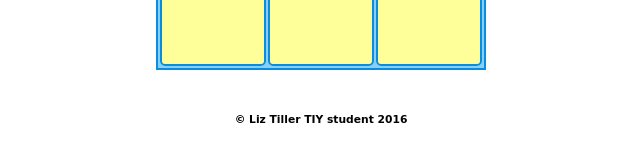
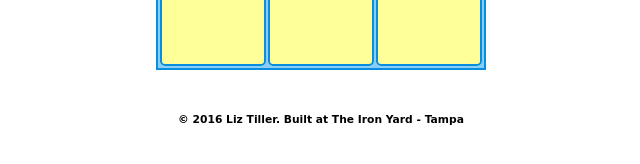
Before and after one commit to lizthrilla/tic-tac-toe, a website built with webpack: page src/index.html in a window 1280 px wide. Shown: the part 508-672 px from the top of the page, without its empty margins (319-959 px from the left). Built offline with nearby package versions, Linux system fonts and the light colour scheme; a web font is replaced by a local one.

Commit message:
fixing cp

```diff
--- a/src/index.html
+++ b/src/index.html
@@ -32,6 +32,8 @@
       <button type="reset" name="reset">Play Again</button>
     </div>
   </div>
-  <h6>&copy; Liz Tiller TIY student 2016</h6>
+  <footer>
+    <h6> &copy; 2016 Liz Tiller.  Built at The Iron Yard - Tampa </h6>
+  </footer>
 </body>
 </html>
```
